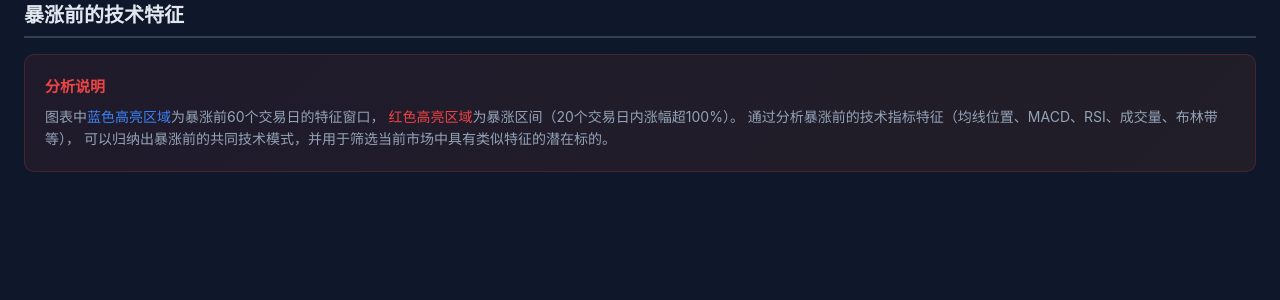
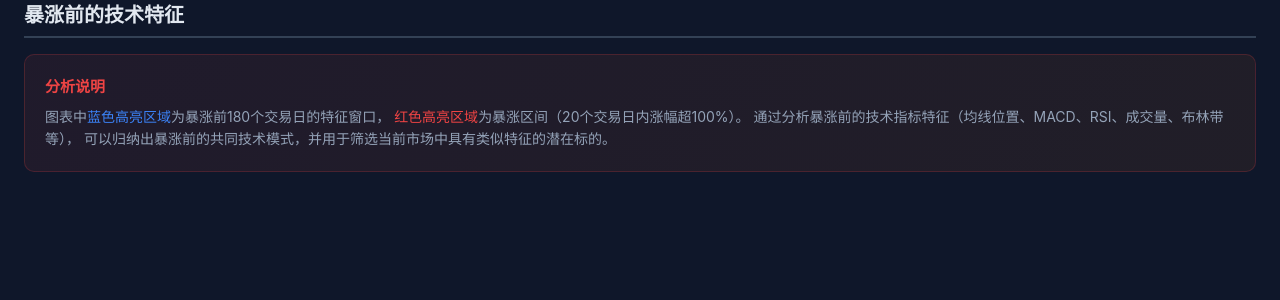
Before and after one commit to uglylee/stock-analysis, a Flask app: template templates/stock_detail.html in a window 1280 px wide. Shown: the part 133-433 px from the top of the page. Run offline with Flask 3, Linux system fonts and the light colour scheme; the template is opened without the code that fills it, so the values that code supplies are empty; some libraries are stand-ins or nearby versions.

Commit message:
Change prediction feature window from 60 to 180 trading days

```diff
--- a/app.py
+++ b/app.py
@@ -309,7 +309,7 @@ def plot_feature_radar(feature_stats: dict) -> str:
 
     # Select key normalized features
     key_features = {
-        "price_change_60d": "60日涨跌幅",
+        "price_change_60d": "180日涨跌幅",
         "pct_from_ma20": "距MA20距离",
         "pct_from_ma60": "距MA60距离",
         "volatility_20d": "20日波动率",
@@ -318,7 +318,7 @@ def plot_feature_radar(feature_stats: dict) -> str:
         "kdj_k": "KDJ-K",
         "bb_position": "布林带位置",
         "vol_ratio_5_20": "量比(5/20)",
-        "max_drawdown_60d": "60日最大回撤",
+        "max_drawdown_60d": "180日最大回撤",
         "price_position": "价格位置",
         "macd_golden_cross": "MACD金叉",
     }
@@ -393,11 +393,11 @@ def plot_feature_distributions(feature_stats: dict) -> str:
         "avg_amplitude_20d": "20日均振幅",
         "bb_position": "布林带位置",
         "price_position": "价格位置",
-        "max_drawdown_60d": "60日最大回撤",
+        "max_drawdown_60d": "180日最大回撤",
         "macd_golden_cross": "MACD金叉",
         "recent_20d_return": "近20日收益",
         "consecutive_positive": "连续阳线",
-        "price_change_60d": "60日收益",
+        "price_change_60d": "180日收益",
     }
 
     fig = make_subplots(
@@ -662,7 +662,7 @@ def stock_detail(code):
         "pct_from_ma20": "距MA20(%)", "pct_from_ma60": "距MA60(%)",
         "vol_ratio_5_20": "量比(5/20)", "volatility_20d": "20日波动率",
         "bb_position": "布林带位置", "price_position": "价格位置",
-        "max_drawdown_60d": "60日最大回撤", "avg_amplitude_20d": "20日均振幅",
+        "max_drawdown_60d": "180日最大回撤", "avg_amplitude_20d": "20日均振幅",
         "macd_golden_cross": "MACD金叉", "recent_20d_return": "近20日收益",
     }
 
@@ -706,9 +706,9 @@ def common_features():
         "pct_from_ma20": "距MA20距离", "pct_from_ma60": "距MA60距离",
         "volatility_20d": "20日波动率", "avg_amplitude_20d": "20日均振幅",
         "vol_ratio_5_20": "量比(5/20)", "bb_position": "布林带位置",
-        "price_position": "价格位置", "max_drawdown_60d": "60日最大回撤",
+        "price_position": "价格位置", "max_drawdown_60d": "180日最大回撤",
         "macd_golden_cross": "MACD金叉概率", "kdj_k": "KDJ-K",
-        "recent_20d_return": "近20日收益", "price_change_60d": "60日收益",
+        "recent_20d_return": "近20日收益", "price_change_60d": "180日收益",
         "consecutive_positive": "连续阳线天数",
     }
 
--- a/config.py
+++ b/config.py
@@ -18,7 +18,7 @@ DATA_DIR = os.path.join(os.path.dirname(__file__), "data")
 LOOKBACK_YEARS = 2
 SURGE_THRESHOLD = 1.0  # 100% gain
 SURGE_WINDOW_DAYS = 20  # ~1 month trading days
-PRE_SURGE_WINDOW = 60  # days before surge for feature extraction
+PRE_SURGE_WINDOW = 180  # days before surge for feature extraction
 
 # Cache files
 STOCK_LIST_CACHE = os.path.join(DATA_DIR, "stock_list.csv")
--- a/templates/prediction.html
+++ b/templates/prediction.html
@@ -145,7 +145,7 @@
 <div class="highlight-box">
     <h3>预测方法说明</h3>
     <p>
-        预测系统基于<strong>特征相似度匹配</strong>：提取当前所有A股近60个交易日的技术指标，
+        预测系统基于<strong>特征相似度匹配</strong>：提取当前所有A股近180个交易日的技术指标，
         与历史上暴涨股票在暴涨前的技术特征进行对比。使用加权高斯相似度模型，
         计算每只股票与"暴涨前特征画像"的匹配程度（0-100分）。<br><br>
         <strong>评分越高</strong>，表示该股票当前的技术形态与历史上暴涨前的形态越相似。
@@ -170,7 +170,7 @@
                 <th>量比(5/20)</th>
                 <th>波动率(20D)</th>
                 <th>布林位置</th>
-                <th>60日最大回撤(%)</th>
+                <th>180日最大回撤(%)</th>
                 <th>等级</th>
             </tr>
         </thead>
--- a/templates/stock_detail.html
+++ b/templates/stock_detail.html
@@ -46,7 +46,7 @@
 <div class="highlight-box">
     <h3>分析说明</h3>
     <p>
-        图表中<span style="color: #3b82f6;">蓝色高亮区域</span>为暴涨前60个交易日的特征窗口，
+        图表中<span style="color: #3b82f6;">蓝色高亮区域</span>为暴涨前180个交易日的特征窗口，
         <span style="color: #ef4444;">红色高亮区域</span>为暴涨区间（20个交易日内涨幅超100%）。
         通过分析暴涨前的技术指标特征（均线位置、MACD、RSI、成交量、布林带等），
         可以归纳出暴涨前的共同技术模式，并用于筛选当前市场中具有类似特征的潜在标的。
```
Also changed, not shown: README.md.
